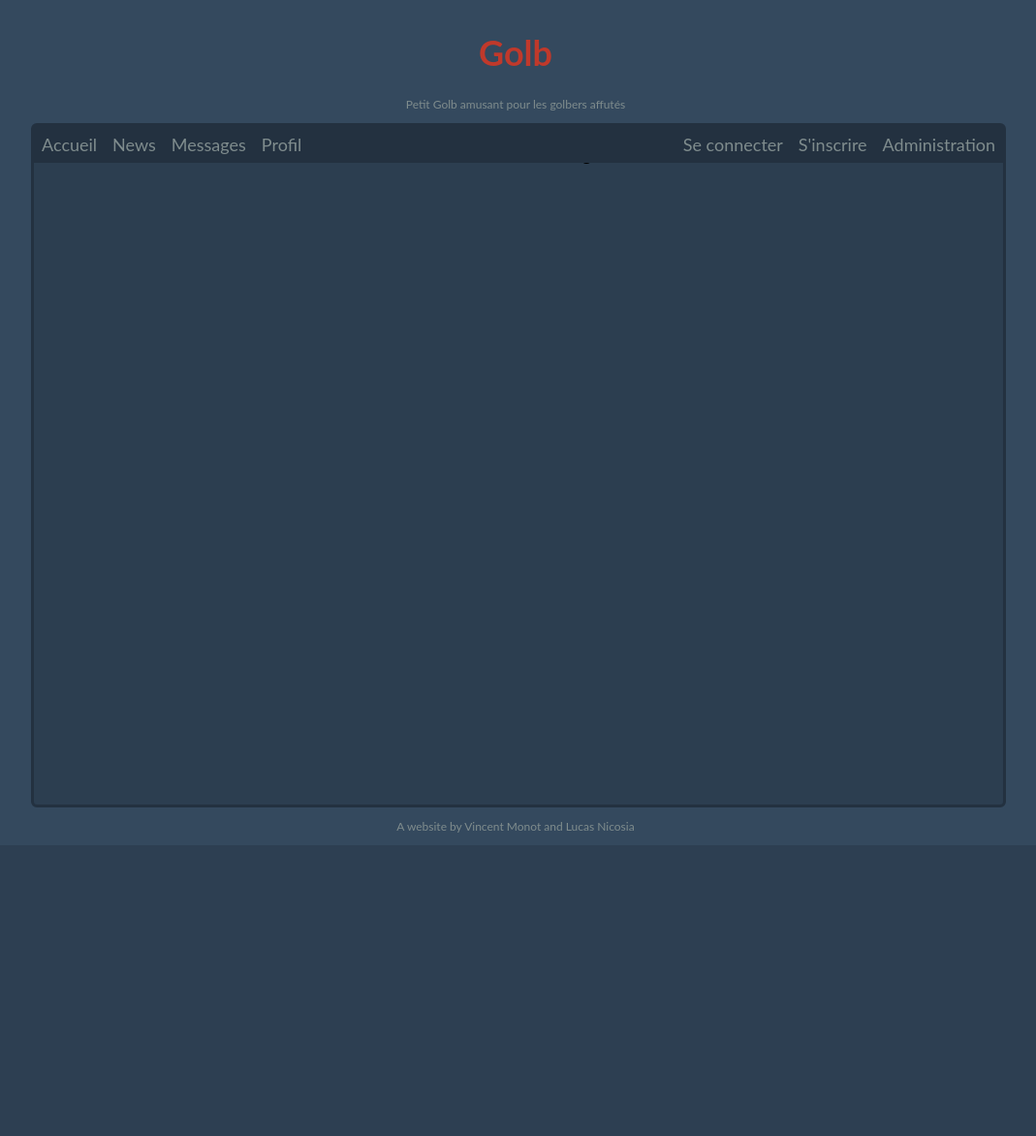
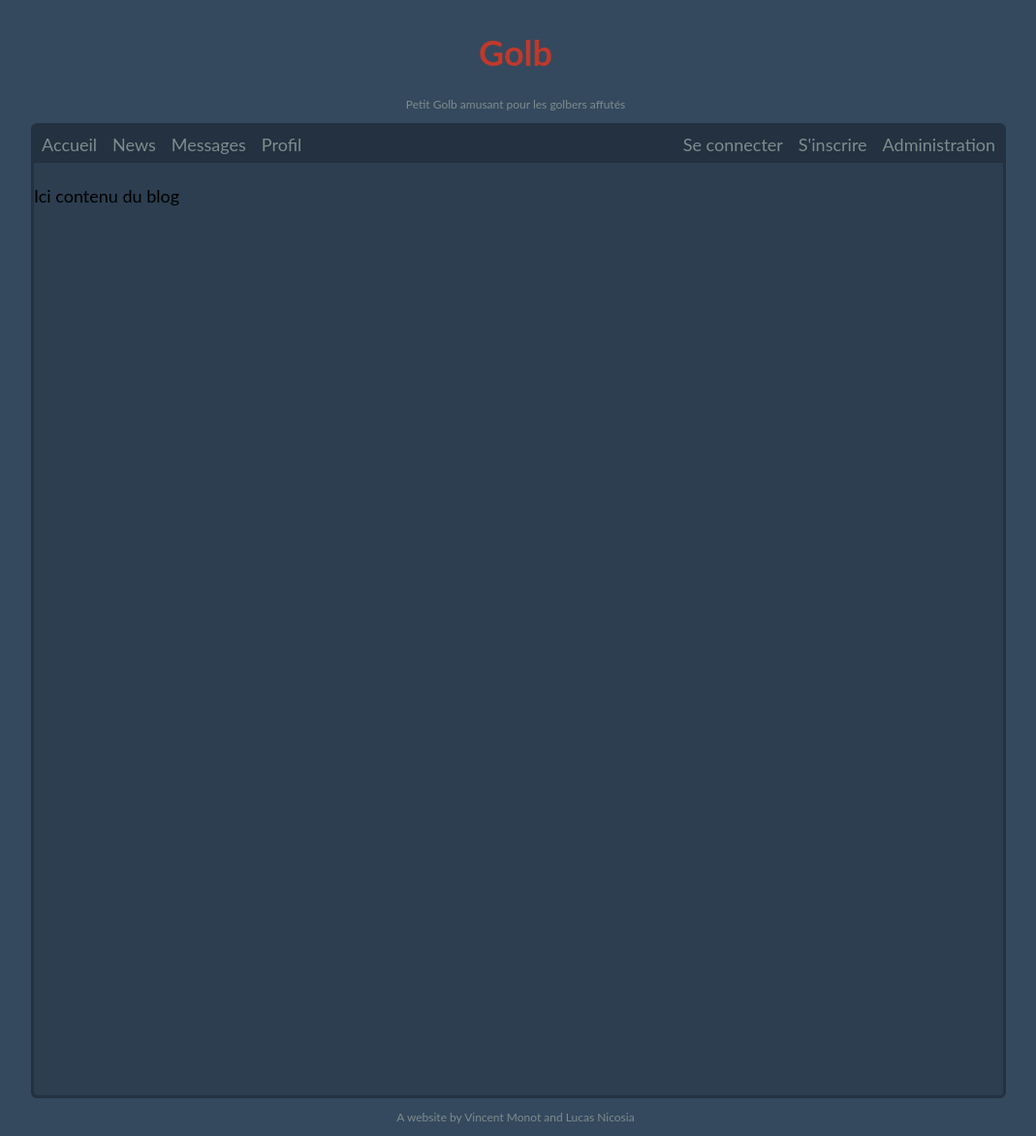
Before and after one commit to Agurato/Golb, a PHP site: page / in a window 1280 px wide. Shown: the whole page at 97% size, without its empty margins (108-1177 px from the left). Before the commit the page ends 859 px from the top, so only its background shows below. Run offline with PHP 8.4, Linux system fonts and the light colour scheme.

Commit message:
Ajout des commentaires & id dans les div des headers, contentmain, footer

```diff
--- a/css/style.css
+++ b/css/style.css
@@ -1,50 +1,62 @@
-body{
+body {
 	background-color: #34495e;
 	font-family: "Lato", Helvetica, Arial, sans-serif;
 	font-size: 18px;
+	height: 100%;
 }
-h1{
+
+h1 {
 	color: #c0392b;
 	position: relative;
 }
-.img-rounded{
+
+.img-rounded {
 	border-radius:6px;
 }
-.img-centered{
+}
+
+.img-centered {
 	text-align: center;
 }
-p.note{
+
+p.note {
 	font-size: 12px;
 	color: #7f8c8d;
 
 }
 
-div.titles{
+div.titles {
 	display: inline-block;
 	top:50%;
 }
 
-.header{
+#header{
 	text-align: center;
 	position: relative;
 }
+
+#contentmain {
+	height: 100%;
+}
+
+#footer{
+	font-size: 12px;
+	color: #7f8c8d;
+	text-align: center;
+}
+
 .content{
-	border:solid;
-	border-color:#233140;
-	top:50%;
-	left:50%;
+	border: solid;
+	border-color: #233140;
+	top: 50%;
+	left: 50%;
 	margin-left: -500px;
 	background-color: #2c3e50;
-	min-height: 700px;
+	min-height: 1000px;
 	max-width: 1000px;
 	position: relative;
 	text-align: center;
-	border-radius:6px;
-}
-.footer{
-	font-size: 12px;
-	color: #7f8c8d;
-	text-align: center;
+	border-radius: 6px;
 }
 
 .menu{
@@ -52,11 +64,11 @@ div.titles{
 	position: absolute;
 	width: 100%;
 }
+
 .topmenu{
 	margin:0;
 	padding:0;
-	position: relative;
-	list-style: none ;
+	list-style: none;
 }
 
 li.leftAlign {
@@ -67,6 +79,14 @@ li.leftAlign {
 li.rightAlign {
 	float: right;
 	margin: 8px;
+}
+
+div.info {
+	text-align: left;
+	position: absolute;
+	width: 100%;
+	height: 957px;
+	margin-top: 43px;
 }
 
 a {
--- a/index.php
+++ b/index.php
@@ -5,7 +5,7 @@
 ?>
 	<div class="container">
 		<!-- HEADER -->
-		<div class="header">
+		<div id="header">
 			<!-- Login dialog box -->
 			<div id="loginModal" class="modalDialog">
 				<div>
@@ -32,7 +32,7 @@
 		</div>
 
 		<!-- CONTENT -->
-		<div class="contentmain">
+		<div id="contentmain">
 			<div class="content">
 				<div class="menu">
 					<ul class="topmenu">
@@ -45,20 +45,17 @@
 						<li class="rightAlign"><a href="index.php#loginModal">Se connecter</a></li>
 					</ul>
 				</div>
-			<div>
-				<p>
-					Ici contenu du blog
-					<!-- <img src="img/example-image.jpg" class="img-rounded img-centered" alt="Photo test"/> -->
-				</p>
-			</div>
-			</div>
-			<div class="sidebar">
-
+				<div class="info">
+					<p>
+						Ici contenu du blog
+						<!-- <img src="img/example-image.jpg" class="img-rounded img-centered" alt="Photo test"/> -->
+					</p>
+				</div>
 			</div>
 		</div>
 
 		<!-- FOOTER -->
-		<div class="footer">
+		<div id="footer">
 			<p>
 				A website by Vincent Monot and Lucas Nicosia
 			</p>
```
